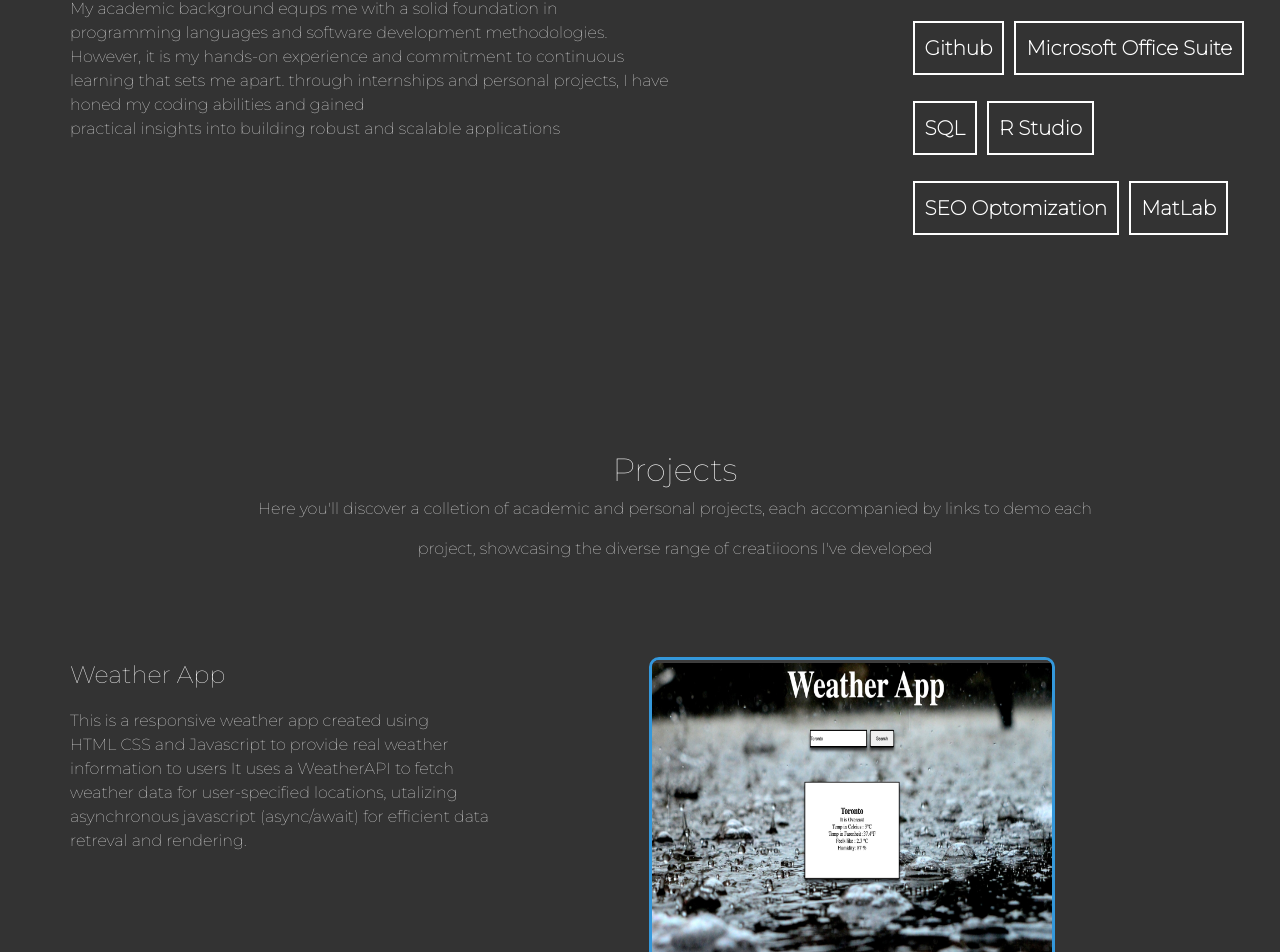
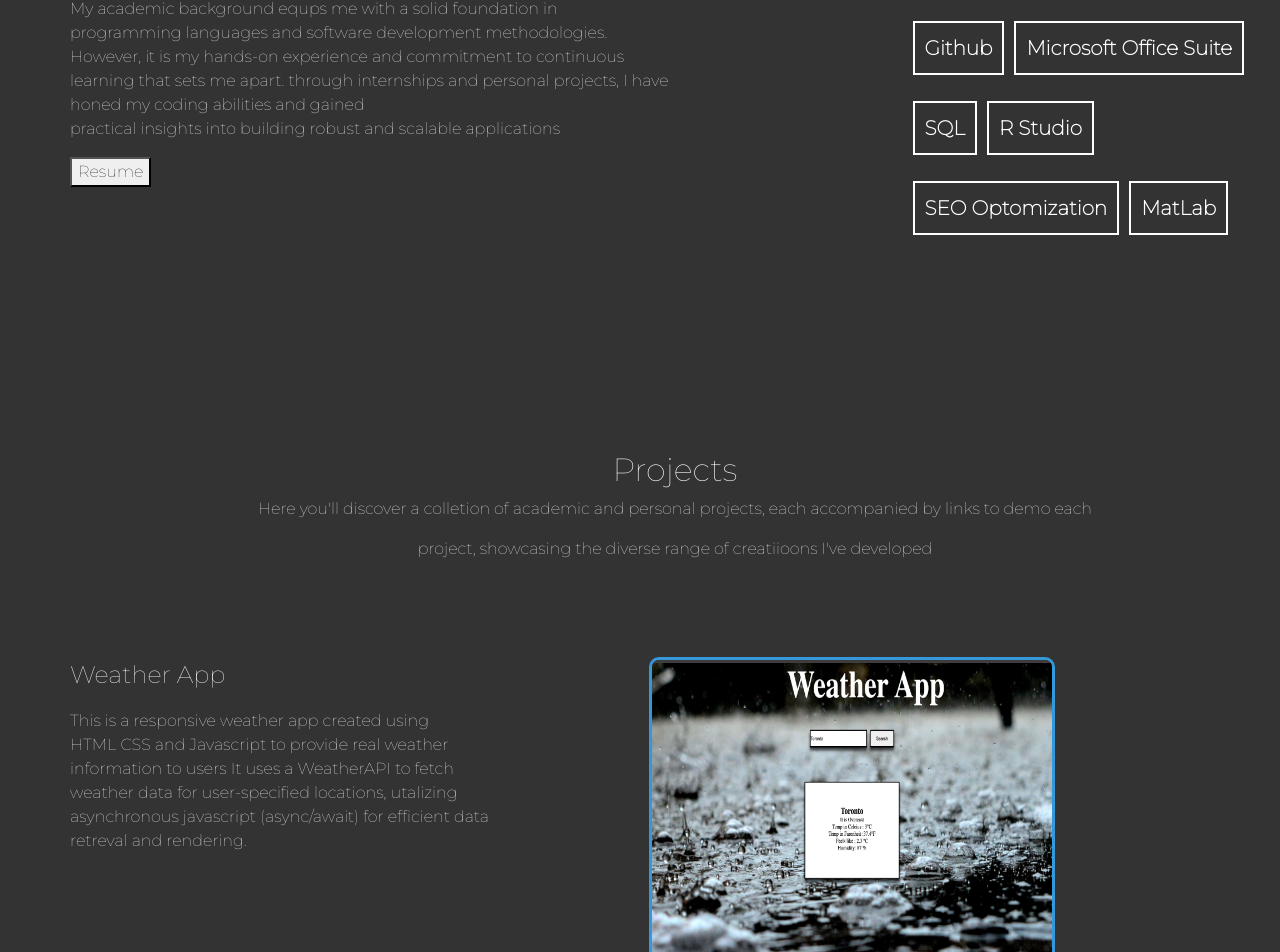
Before and after one commit to EvanO3/Portfolio, a React (Vite) app in the folder Portfolio/: page / in a window 1280 px wide. Shown: the part 1471-2423 px from the top of the page. Built offline with nearby package versions, Linux system fonts and the light colour scheme; a web font is replaced by a local one.

Commit message:
added resume button

```diff
--- a/Portfolio/src/Components/About.jsx
+++ b/Portfolio/src/Components/About.jsx
@@ -45,7 +45,10 @@ return(
           into building robust and scalable applications
 
         </p>
+        <div className="resume">
+ <button className="resumeClass">Resume</button>
 
+ </div>
     </div>
  <div className="Skills"  style={{fontSize:"24px"}}>
  <p>Skills</p>
@@ -73,6 +76,8 @@ return(
 
 
 
+
+
  </div>
 
  </div>
```
